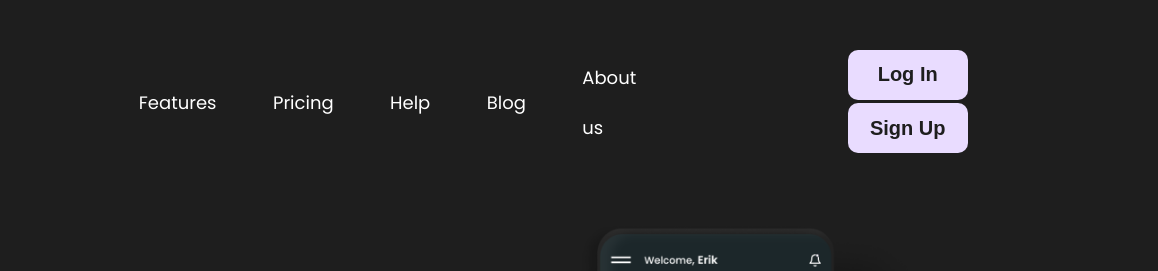
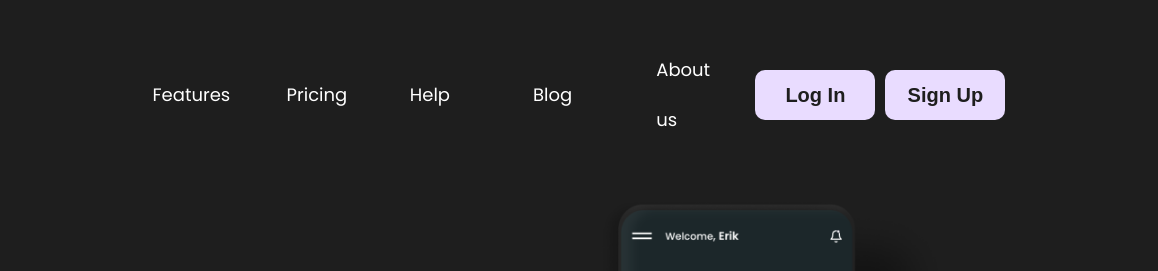
Before and after one commit to imalym/payment-landing-page, a plain HTML site: page index.html in a window 1280 px wide. Shown: the top 271 px of the page, 122-1280 px from the left. Drawn offline with Linux system fonts and the light colour scheme.

Commit message:
Add files via upload

```diff
--- a/payment1.css
+++ b/payment1.css
@@ -21,15 +21,6 @@ body{
 }
 
 nav{
-    /* margin:10% 10% 0 10%;
-     flex howa li raho ykhlt l7ala chwiya so fix IT*/
-     /*
-     justify-content: center;
-     align-items: center;
-
-     justify-content: space-between;
-     display: flex;
- */
     width: 100%;
     display: flex;
     flex-wrap: wrap;
@@ -44,34 +35,18 @@ header{
 
 }
 
-
-/*nav img{
-    width: 20%;
-
-}*/
-
 nav label {
-
     font-size: 4.5rem;
     color:#FFFFFF;
     z-index: 200;
-    /*padding: 0.5em;
-    line-height: 3rem;
-    font-weight: 100;
-
-
-align-self: center;
-margin-right:-50% ;
-     display: block;/*DO NOT USE BLOCK*/
     text-align: right;
-
 }
 input[type='checkbox'] {
    display: none;
 }
 
 .list{
-    width:30%;
+    width:100%;/*HEEEEEEEEEEEEEEEEEEEEEEEEEREEEEEEEEEEEEEEEEEEEEE*/
     height: 921px;
     line-height: 7rem;
     margin-top: 15%;
@@ -90,27 +65,53 @@ nav ul{
     /*justify-content: space-around;
 
     */
-    align-items:center;
+    align-items:flex-start;
     list-style: none;
-    flex-direction: row;
+    flex-direction: column;
     flex-wrap: wrap;
+    margin-top: 1%;
+
 }
 ul li{
     color:#FFFFFF;
     font-size: 2.4rem;
-    padding: 2%;
+    padding-left: 2%;
+    padding-right: 2%;
     cursor: pointer;
 
 }
 
+ul li:hover{
+    background-color: #E9DCFF;
+    color: #1E1E1E;
+    /*width: 150px; KAN DAYER PROB TA3 HOVERING*/
+    border-radius: 10px;
+    border-color: none;
+}
+.log button:hover{
+    background-color: #E9DCFF;
+    color: #1E1E1E;
+    border-radius: 10px;
+    border-color: none;
+}
+.log{
+    width: 100%;
+    display: flex;
+    flex-direction: column;
+    flex-wrap: wrap;
+    align-items:flex-start;
+}
 
-.list button{
+.log button{
     color: #FFFFFF;
     border-style: none;
     background-color: inherit;
     font-size: 2.4rem;
+    padding: 2%;
+    line-height: 7rem;
 
 }
+
 input[type='checkbox']:not(:checked)+.list{
     display: none;
 }
@@ -175,11 +176,12 @@ input[type='checkbox']:not(:checked)+.list{
         justify-content: space-around;
         align-items: center;
         flex-direction: row;
-        width:100%;
+        width:70%;
         height: 30%;
         line-height: 5rem;
-        margin-left: 30%;
+        margin-left: 10%;/*HERE MIGHT BE THE PROBLEME*/
         margin-top:-5%;
+
     }
 
     header{
@@ -194,6 +196,7 @@ nav{
         display: flex;
         justify-content: space-around;
         align-items:center;
+        flex-direction: row;
         /*margin-left: -12%;
         margin-right: -12%;*/
         margin-top: 3%;
@@ -206,14 +209,20 @@ nav ul{
         display: flex;
         justify-content: space-around;
         align-items:center;
+        flex-direction: row;
         flex-wrap: nowrap;
-    width:100%
+        width:100%;
+
     }
     ul li{
         color:#FFFFFF;
         font-size: 1.8rem;
-    margin-left: -15%;
-    padding-right:20% ;
+        /*margin-left: -15%;  KAN YDIR PROB TA3 L HOVERING*/
+        width: 100%;
+        padding-right:3% ;
+         margin:0 8px;
+
+
     }
 
     .log button{
@@ -224,13 +233,19 @@ ul li{
         background-color: #E9DCFF;
         font-weight: 600;
         font-size: 2rem;
-    margin-right: 5px;
-   flex-wrap: nowrap;
+        margin-right: 10px;
         color: #1E1E1E;
+        padding: 0;
+        line-height: 3rem;
     }
     .log{
-    margin-left: 5%;
+        margin-right: -10%;
+        flex-direction: row;
+    flex-wrap: nowrap;
+    justify-content: space-around;
+
     }
+
 
     .container{
         display: flex;
@@ -271,7 +286,7 @@ ul li{
 
     .phone img{
         width:90%;
-    margin-left: 18%;
+        margin-left: 22%;
     }
 
 
```
Lines whose indentation alone changed are shown as unchanged.
